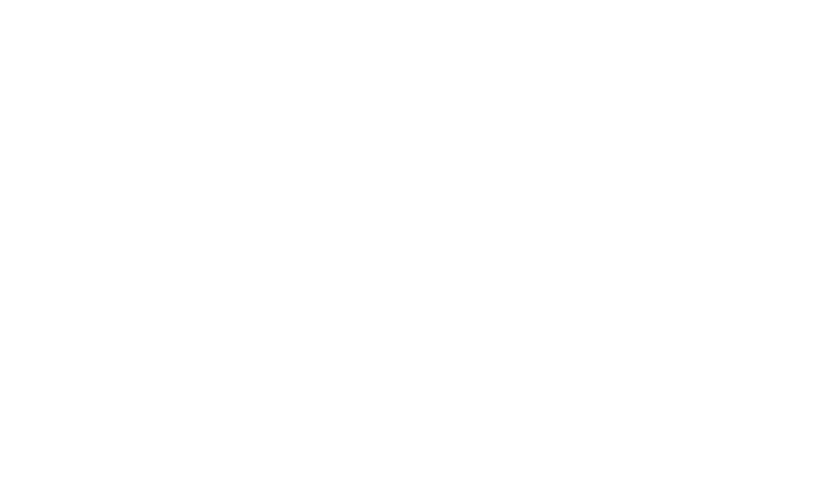
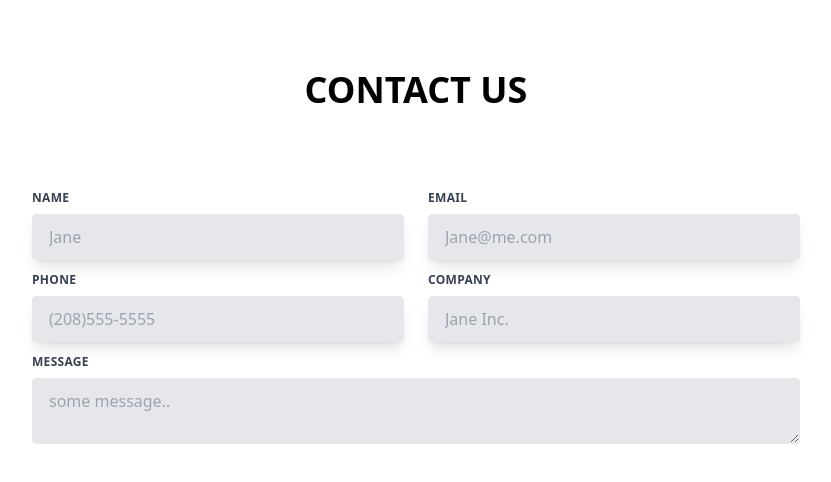
Before and after one commit to nickgiegerich/forever-wild-media, a Next.js app: page / in a window 1280 px wide. Shown: the part 4567-5049 px from the top of the page, without its empty margins (224-1055 px from the left). Before the commit the page ends 4557 px from the top, so only its background shows below. Built offline with nearby package versions, Linux system fonts and the light colour scheme.

Commit message:
contact form started

```diff
--- /dev/null
+++ b/components/Contact.tsx
@@ -0,0 +1,15 @@
+import ContactForm from "./ContactForm";
+import Spacer from "./Spacer";
+
+function Contact() {
+
+    return (
+        <div className="flex flex-col justify-evenly items-center">
+            <span className="text-4xl font-semibold uppercase">contact us</span>
+            <Spacer/>
+            <ContactForm/>
+        </div>
+    )
+}
+
+export default Contact;
--- a/components/ContactForm.tsx
+++ b/components/ContactForm.tsx
@@ -1,7 +1,78 @@
 function ContactForm() {
     return (
-        <div>
+        <div className="w-full max-w-sm md:max-w-3xl mb-96">
+            <form className="flex flex-wrap -mx-3 mb-6">
+                <div className="w-full md:w-1/2 px-3 mb-6 md:mb-0">
+                    <label className="block uppercase tracking-wide text-gray-700 text-xs font-bold mb-2" htmlFor="name">
+                        Name
+                    </label>
+                    <input
+                        className="appearance-none block w-full bg-gray-200 text-gray-700 border rounded py-3 px-4 mb-3 leading-tight shadow-lg focus:outline-none focus:bg-white"
+                        id="name"
+                        type="text"
+                        placeholder="Jane" />
+                </div>
+                <div className="w-full md:w-1/2 px-3 mb-6 md:mb-0">
+                    <label className="block uppercase tracking-wide text-gray-700 text-xs font-bold mb-2" htmlFor="email">
+                        Email
+                    </label>
+                    <input
+                        className="appearance-none block w-full bg-gray-200 text-gray-700 border rounded py-3 px-4 mb-3 leading-tight shadow-lg focus:outline-none focus:bg-white"
+                        id="email"
+                        type="email"
+                        placeholder="Jane@me.com" />
+                </div>
+                <div className="w-full md:w-1/2 px-3 mb-6 md:mb-0">
+                    <label className="block uppercase tracking-wide text-gray-700 text-xs font-bold mb-2" htmlFor="phone">
+                        Phone
+                    </label>
+                    <input
+                        className="appearance-none block w-full bg-gray-200 text-gray-700 border rounded py-3 px-4 mb-3 leading-tight shadow-lg focus:outline-none focus:bg-white"
+                        id="phone"
+                        type="number"
+                        placeholder="(208)555-5555" />
+                </div>
+                <div className="w-full md:w-1/2 px-3 mb-6 md:mb-0">
+                    <label className="block uppercase tracking-wide text-gray-700 text-xs font-bold mb-2" htmlFor="company">
+                        Company
+                    </label>
+                    <input
+                        className="appearance-none block w-full bg-gray-200 text-gray-700 border rounded py-3 px-4 mb-3 leading-tight shadow-lg focus:outline-none focus:bg-white"
+                        id="company"
+                        type="text"
+                        placeholder="Jane Inc." />
+                </div>
 
+                <div className="w-full px-3">
+                    <label className="block uppercase tracking-wide text-gray-700 text-xs font-bold mb-2" htmlFor="message">
+                        Message
+                    </label>
+                    <textarea className="appearance-none block w-full bg-gray-200 text-gray-700 border border-gray-200 rounded py-3 px-4 mb-3 leading-tight focus:outline-none focus:bg-white focus:border-gray-500"
+                        id="message"
+                        placeholder="some message.."
+                    />
+                </div>
+
+            </form>
+            {/* <form className="flex flex-row w-full justify-evenly">
+                <div className="flex flex-col basis-full flex-1 text-center">
+                    <div>
+                        <label htmlFor="name">Name</label>
+                        <input id="name" type={'text'} placeholder="Bob"/>
+                    </div>
+                    <div>
+                        <label htmlFor="phone">Phone</label>
+                        <input id="phone" type={'text'} placeholder="+1 (555)555-5555"/>
+                    </div>
+                    <div>message</div>
+
+                </div>
+                <div className="flex flex-col basis-full flex-1 text-center">
+                    <div>Email</div>
+                    <div>Company</div>
+                    <div>button</div>
+                </div>
+            </form> */}
         </div>
     )
 }
--- a/pages/index.tsx
+++ b/pages/index.tsx
@@ -5,6 +5,7 @@
 import Services from "../components/Services";
 import Team from "../components/Team";
 import { useEffect, useState } from "react";
+import Contact from "../components/Contact";
 const bgImage = "/images/home/bg-img.png";
 
 export default function Home() {
@@ -32,6 +33,8 @@
       <Services />
       <Spacer />
       <Team />
+      <Spacer/>
+      <Contact/>
     </div>
   );
 }
```
